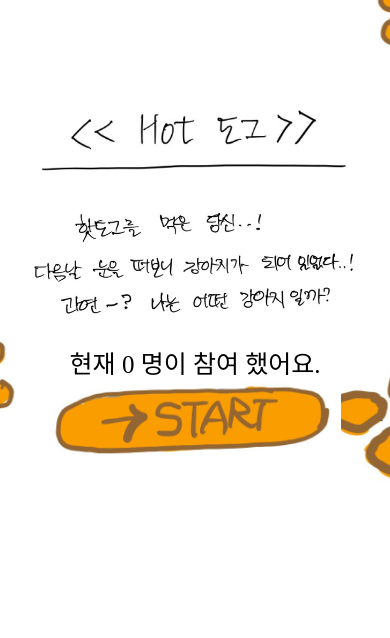
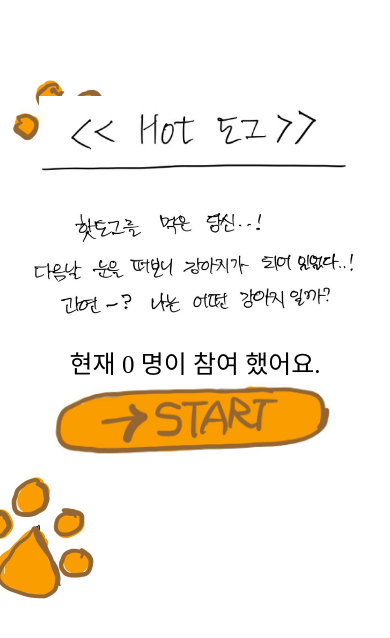
Before and after one commit to moonyerim2/if-dog-tendency-test, a React (Create React App) app: page / in a window 390 px wide. Shown: the top 638 px of the page. Built offline with nearby package versions, Linux system fonts and the light colour scheme; no server answers; the database is empty; a web font is replaced by a local one.

Commit message:
feat: 배경 이미지 미디어 쿼리 수정

```diff
--- a/public/index.css
+++ b/public/index.css
@@ -31,6 +31,7 @@ body {
   body {
     background-image: url(./mobile-bg-575.jpg);
     background-repeat: no-repeat;
+    background-position: 0 0;
   }
 }
 
@@ -38,5 +39,6 @@ body {
   body {
     background-image: url(./mobile-bg.png);
     background-repeat: no-repeat;
+    background-position: 0 0;
   }
 }
```
